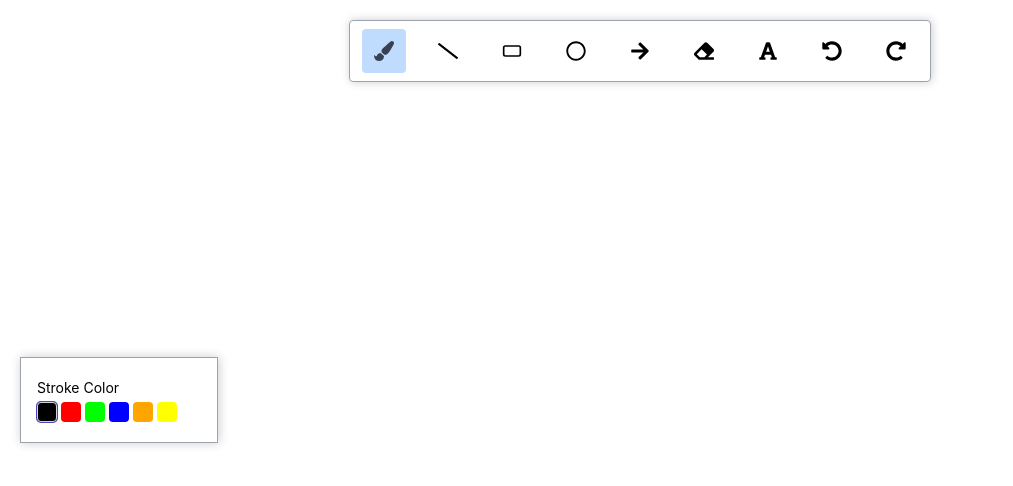
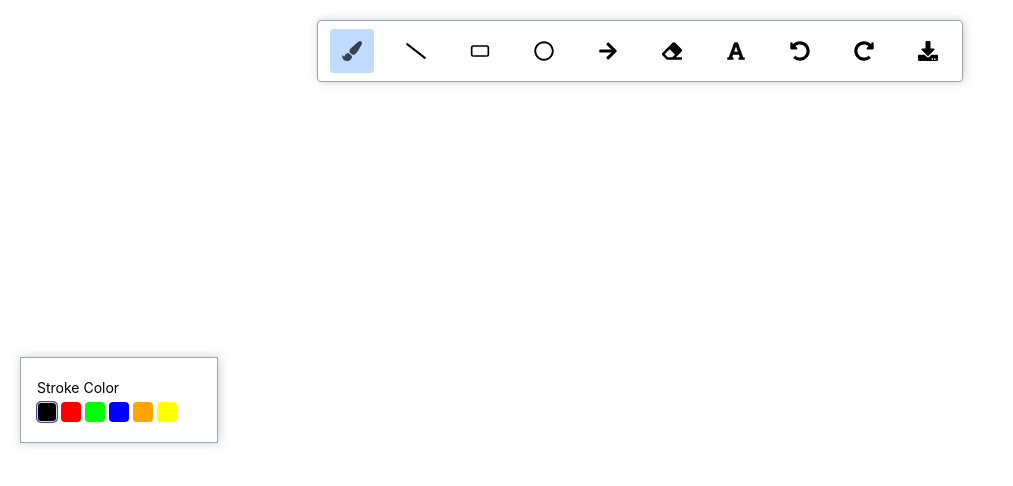
Before and after one commit to ayushmandwivedi/whiteboard, a React (Create React App) app: page / in a window 1280 px wide. Shown: the top 486 px of the page, without its empty margins (0-1013 px from the left). Built offline with nearby package versions, Linux system fonts and the light colour scheme.

Commit message:
adds download functionality

```diff
--- a/src/components/Toolbar/index.js
+++ b/src/components/Toolbar/index.js
@@ -4,6 +4,7 @@
 import { LuRectangleHorizontal } from "react-icons/lu";
 import {
   FaArrowRight,
+  FaDownload,
   FaEraser,
   FaFont,
   FaPaintBrush,
@@ -22,6 +23,15 @@
     boardUndoHandler,
     boardRedoHandler,
   } = useContext(boardContext);
+
+  const handleDownloadClick = () => {
+    const canvas = document.getElementById("canvas");
+    const data = canvas.toDataURL("image/png");
+    const anchor = document.createElement("a");
+    anchor.href = data;
+    anchor.download = "board.png";
+    anchor.click();
+  };
   return (
     <div className={classes.container}>
       <div
@@ -86,6 +96,9 @@
       <div className={classes.toolItem} onClick={boardRedoHandler}>
         <FaRedoAlt />
       </div>
+      <div className={classes.toolItem} onClick={handleDownloadClick}>
+        <FaDownload />
+      </div>
     </div>
   );
 };
```
